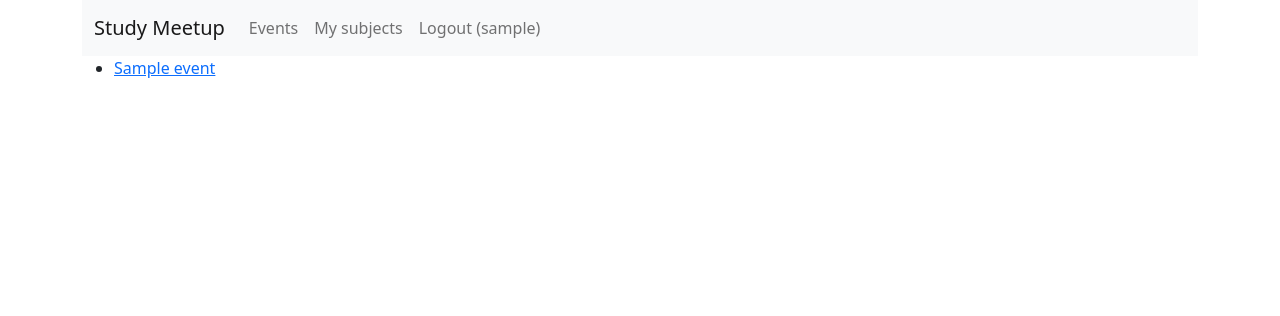
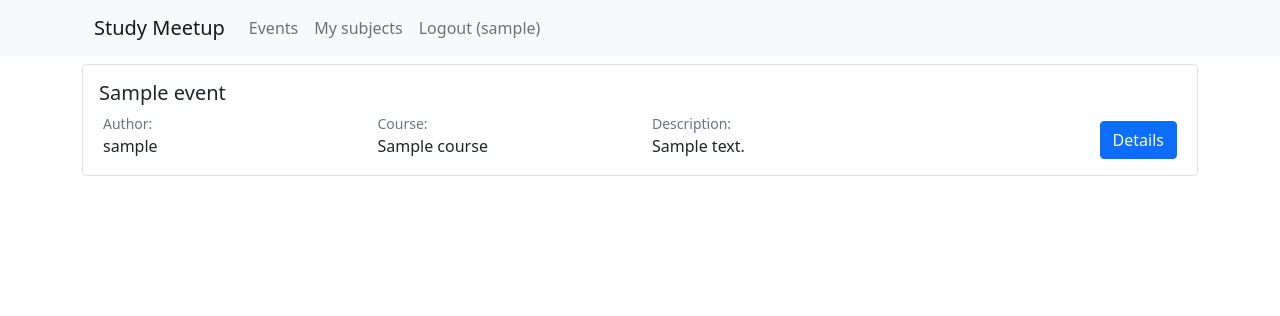
Before and after one commit to BlazejNowicki/study-meetup, a Django app: page /event/ in a window 1280 px wide. Shown: the top 316 px of the page. Run offline with Django 4.2, Linux system fonts and the light colour scheme; a user stored in the database is signed in; tables that the repository leaves empty hold one stand-in row (values such as "Sample post").

Commit message:
Added list view

```diff
--- a/catalog/templates/catalog/root.html
+++ b/catalog/templates/catalog/root.html
@@ -33,6 +33,8 @@
             {% endfor %}
             {% if all %}
                 <button class="btn btn-outline-primary" type="submit">Add</button>
+            {% else %}
+                <div>Nothing to show...</div>
             {% endif %}
         </form>
     </div>
--- a/common/templates/base.html
+++ b/common/templates/base.html
@@ -7,8 +7,10 @@
     <script src="https://cdn.jsdelivr.net/npm/bootstrap@5.1.3/dist/js/bootstrap.bundle.min.js" integrity="sha384-ka7Sk0Gln4gmtz2MlQnikT1wXgYsOg+OMhuP+IlRH9sENBO0LRn5q+8nbTov4+1p" crossorigin="anonymous"></script>
 </head>
 <body>
+    <div class="container-fluid bg-light">
+        {% include 'navbar.html' %}
+    </div>
     <div class="container">
-        {% include 'navbar.html' %}
         {% include 'messages.html' %}
         {% block content %}{% endblock %}
     </div>
--- a/common/templates/navbar.html
+++ b/common/templates/navbar.html
@@ -1,4 +1,4 @@
-<nav class="navbar navbar-expand-lg navbar-light bg-light">
+<nav class="navbar navbar-expand-lg navbar-light container">
     <div class="container-fluid">
         <a class="navbar-brand" href="{% url 'catalog:root' %}">Study Meetup</a>
         <button class="navbar-toggler"
--- a/event/templates/event/event_list.html
+++ b/event/templates/event/event_list.html
@@ -3,13 +3,30 @@
 {% block title %}Event list | {{ block.super }}{% endblock %}
 
 {% block content %}
-    <section id="event-list">
-
-    <ul>
+    <div>
         {% for event in events %}
-            <li><a href="{% url 'event:detail' event.pk %}">{{ event }}</a></li>
+            <div class="border rounded my-2 p-2">
+                <h5 class="m-2">{{event.name}}</h5>
+                <div class="d-flex flex-column flex-md-row">
+                    <div class="container-fluid">
+                        <div class="small text-secondary">Author:</div>
+                        <div> {{ event.author }}</div>
+                    </div>
+                    <div class="container-fluid">
+                        <div class="small text-secondary">Course:</div>
+                        <div> {{ event.course }}</div>
+                    </div>
+                    <div class="container-fluid">
+                        <div class="small text-secondary">Description:</div>
+                        <div> {{ event.description }}</div>
+                    </div>
+                    <div class="container-fluid d-flex justify-content-start justify-content-md-end">
+                        <a href="{% url 'event:detail' event.pk %}">
+                            <button class="btn btn-primary my-2">Details</button>
+                        </a>
+                    </div>
+                </div>
+            </div>
         {% endfor %}
-    </ul>
-
-    </section>
+    </div>
 {% endblock %}
--- a/event/views.py
+++ b/event/views.py
@@ -2,13 +2,20 @@ from django.shortcuts import render, redirect
 from django.contrib import messages
 from django.utils.translation import gettext as _
 from django.shortcuts import get_object_or_404
+
+from catalog.models import Follower
 
 from .forms import EventForm
 from .models import Event
 
 
 def event_list(request):
-    events = Event.objects.all()
+    if not request.user.is_authenticated:
+        return redirect('/user/')
+
+    followers = Follower.objects.filter(student=request.user)
+    ids = [follower.course.id for follower in followers]
+    events = Event.objects.filter(pk__in=ids)
     return render(request, 'event/event_list.html', {'events': events})
 
 
```
